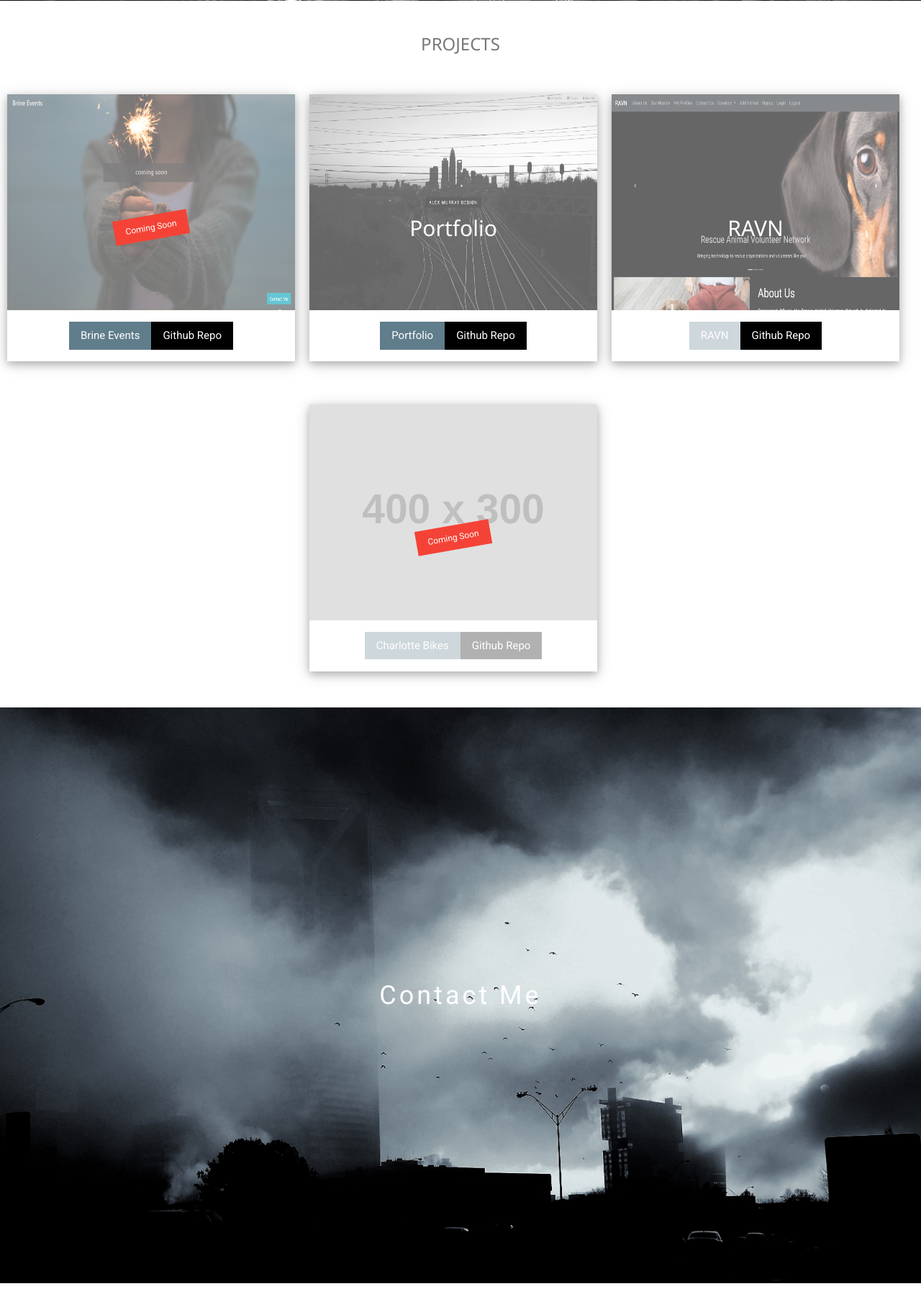
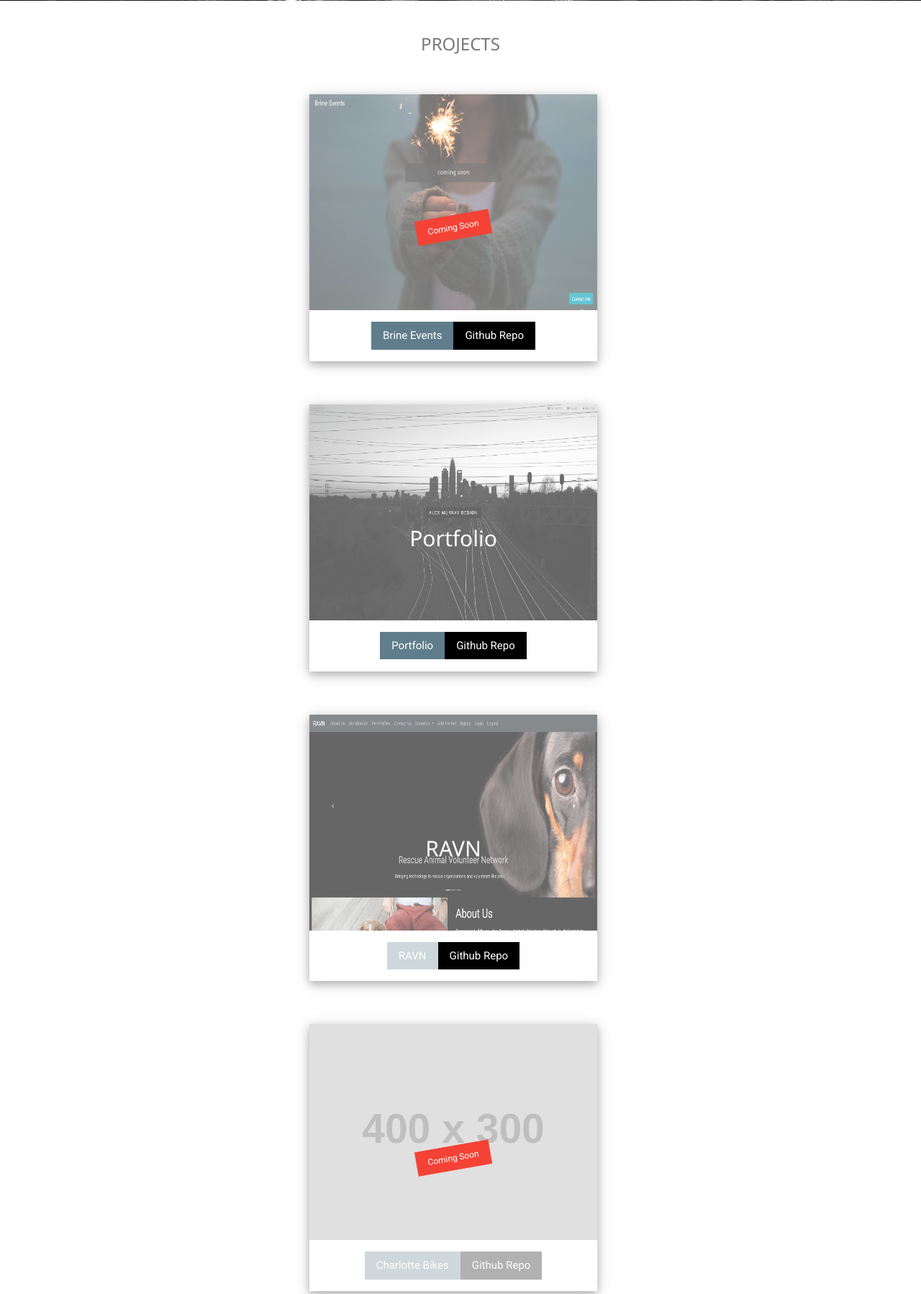
Before and after one commit to namurray1/new-portfolio, a PHP site: page / in a window 1280 px wide. Shown: the part 2523-4321 px from the top of the page at 72% size. Run offline with PHP 8.4, Linux system fonts and the light colour scheme; grey boxes labelled with a size stand in for pictures from a placeholder-image service; some libraries are stand-ins or nearby versions.

Commit message:
making changes to flex container

```diff
--- a/style.css
+++ b/style.css
@@ -55,20 +55,24 @@ html {
 
 .flex-container {
   display: flex;
-  height: auto;
+  flex-direction: column;
+  align-items: center;
+  /* flex-wrap: wrap; */
+  /* height: auto; */
   justify-content: center;
-  flex-flow: row wrap;
+  flex-flow: column-wrap;
+  /* align-content: space-around; */
 }
 
 .flex-container>div {
   margin: 10px 20px 50px 0px;
-
 }
 
 img {
   width: 400px;
   height: 300px;
 }
+
 /* Turn off parallax effect for mobile devices */
 
 @media only screen and (max-device-width: 1024px) {
```
